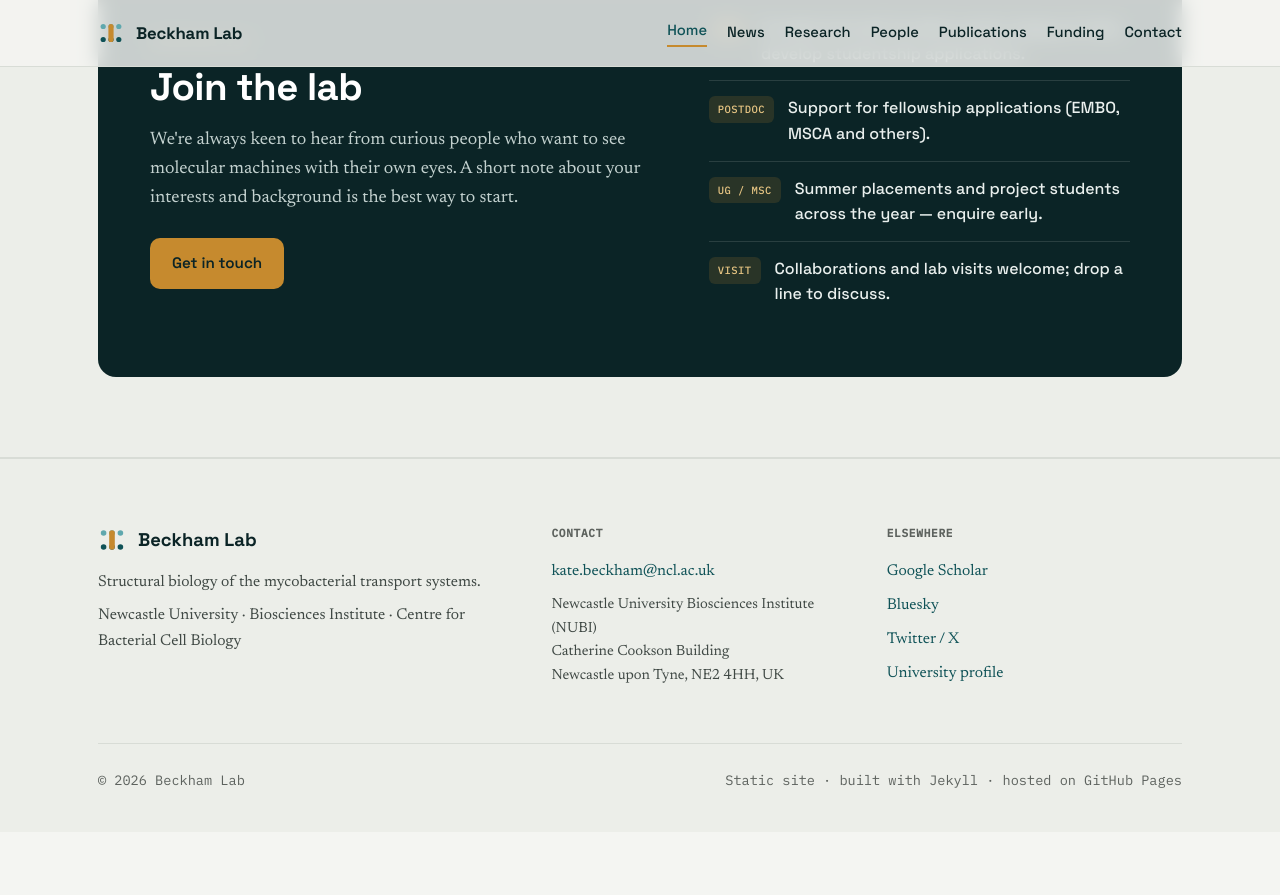
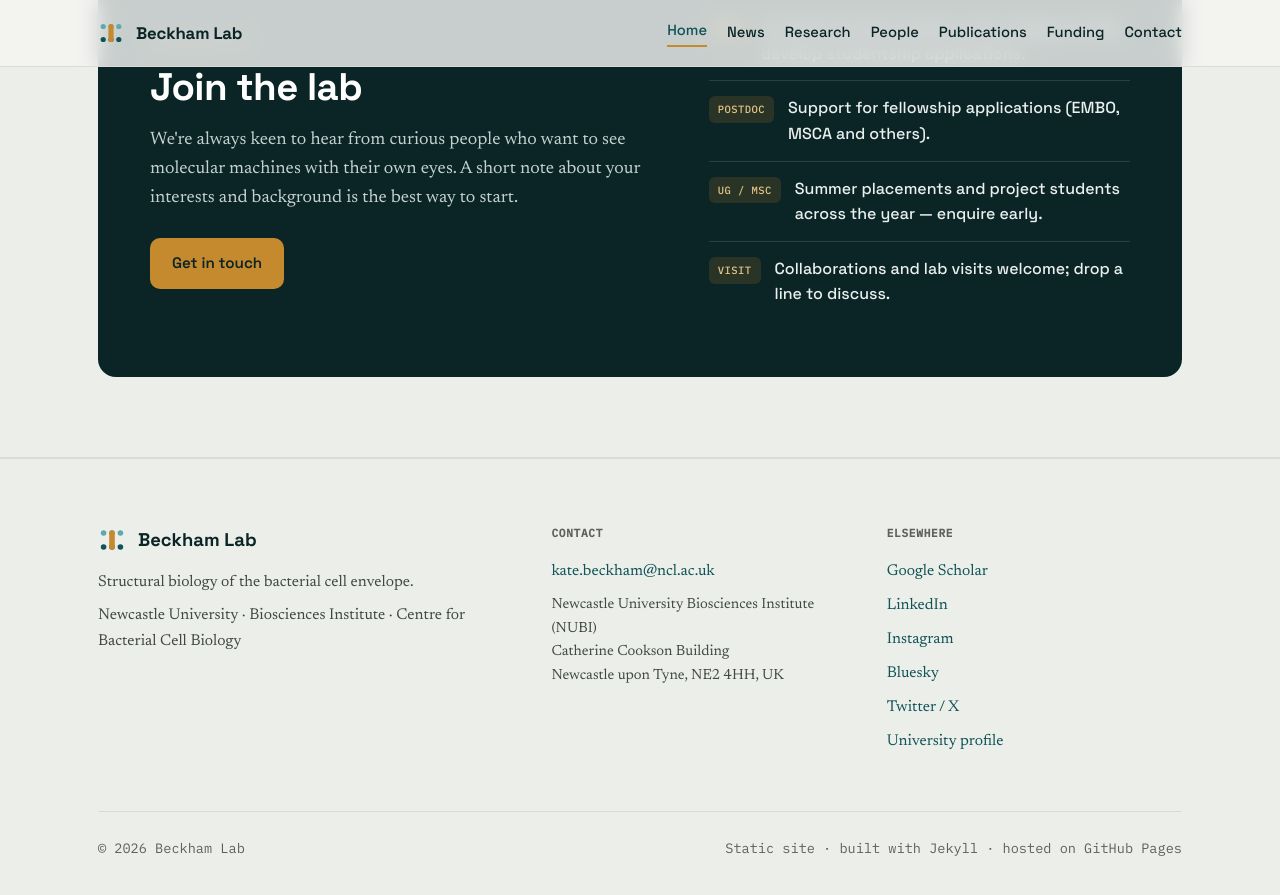
Before and after one commit to beckham-lab-newcastle/beckham-lab-newcastle.github.io, a Jekyll site: the page built from index.html, in a window 1280 px wide and 900 px high, scrolled down 1932 px. Shown: the top 895 px of the window. Built offline with Jekyll 4.4.1, drawn with Linux system fonts in a browser that asks for light colours; before the commit the page ends 2764 px from its top, so only the background shows below that.

Commit message:
Add files via upload

```diff
--- a/_includes/footer.html
+++ b/_includes/footer.html
@@ -3,7 +3,7 @@
     <div class="foot-grid">
       <div class="foot-col">
         <div class="foot-brand">{% include glyph.svg %}{{ site.title }}</div>
-        <p>Structural biology of the mycobacterial transport systems.</p>
+        <p>Structural biology of the bacterial cell envelope.</p>
         <p>{{ site.institution }} · {{ site.department }}</p>
       </div>
       <div class="foot-col">
@@ -18,6 +18,8 @@
       <div class="foot-col">
         <h4>Elsewhere</h4>
         {% if site.social.scholar %}<a href="{{ site.social.scholar }}">Google Scholar</a>{% endif %}
+        {% if site.social.linkedin %}<a href="{{ site.social.linkedin }}">LinkedIn</a>{% endif %}
+        {% if site.social.instagram %}<a href="{{ site.social.instagram }}">Instagram</a>{% endif %}
         {% if site.social.bluesky %}<a href="{{ site.social.bluesky }}">Bluesky</a>{% endif %}
         {% if site.social.twitter %}<a href="{{ site.social.twitter }}">Twitter / X</a>{% endif %}
         {% if site.social.university %}<a href="{{ site.social.university }}">University profile</a>{% endif %}
```
